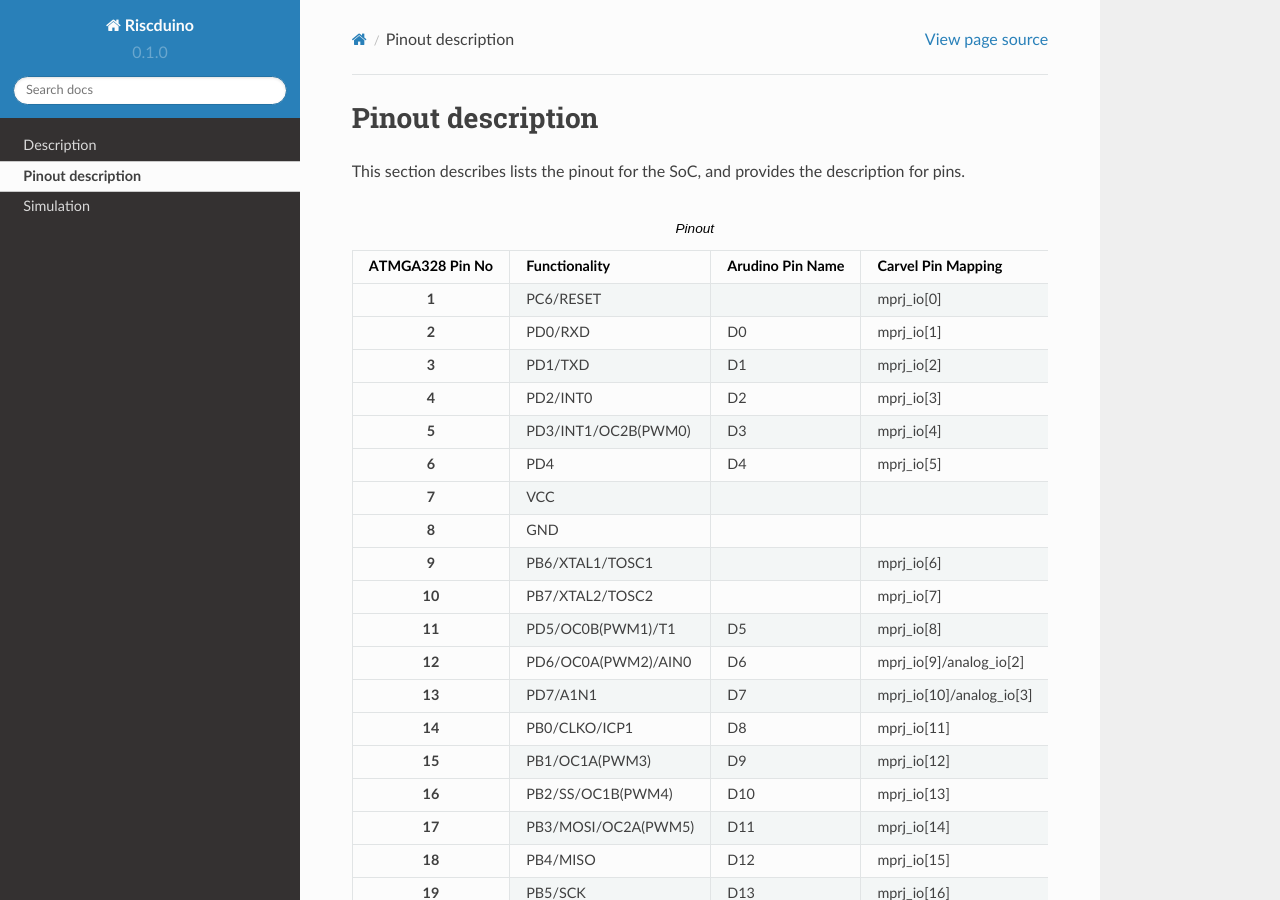
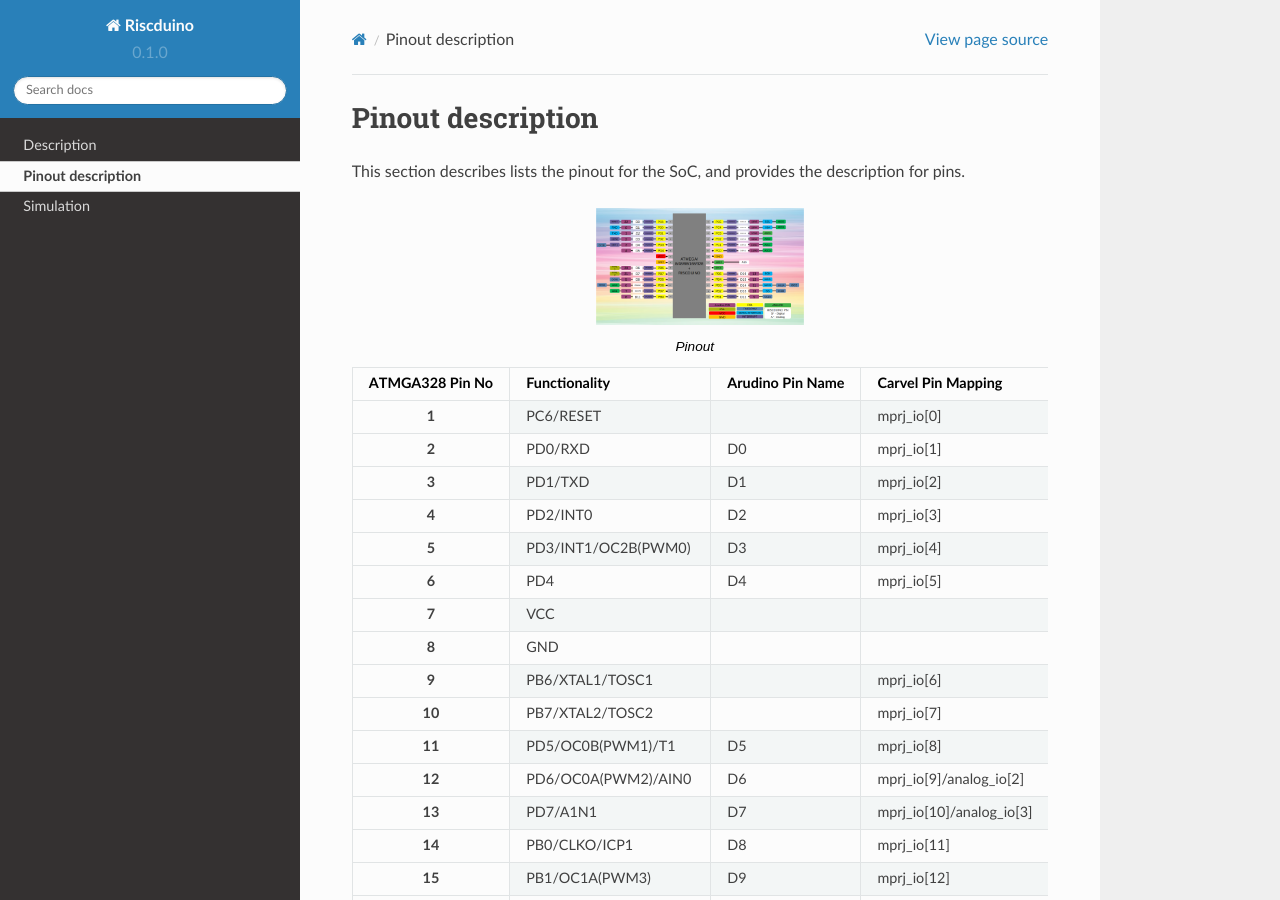
Before and after one commit to dineshannayya/riscduino-docs, a Sphinx documentation site: the page built from docs/source/pinout.rst, in a window 1280 px wide and 900 px high. Built offline with Sphinx 7.4.7 and the Read the Docs theme 2.0.0, drawn with Linux system fonts in a browser that asks for light colours; pages that are not in the unit, such as notebooks, are missing from menus.

Commit message:
document update

````diff
--- a/docs/source/description.rst
+++ b/docs/source/description.rst
@@ -32,8 +32,6 @@ Syntacore SCR1 (https://github.com/syntacore/scr1)
 core customization
 --------
 Following Design changes are done on the basic version of syntacore RISC core
-
-```
    * Some of the sv syntex are changed to standard verilog format to make compatibile with opensource tool iverilog & yosys
    * Instruction Request are changed from Single word to 4 Word Burst
    * Multiplication and Divsion are changed to improve timing
@@ -43,12 +41,10 @@ Following Design changes are done on the basic version of syntacore RISC core
    * Additional router are added towards instruction cache
    * Additional router are added towards data cache
    * Modified AXI/AHB interface to wishbone interface for instruction and data memory interface
-```
 
 Features
 --------
 
-```
    * RV32I or RV32E ISA base + optional RVM and RVC standard extensions
    * Machine privilege mode only
    * 2 to 5 stage pipeline
@@ -57,7 +53,6 @@ Features
    * Optional Integrated Programmable Interrupt Controller with 16 IRQ lines
    * Optional RISC-V Debug subsystem with JTAG interface
    * Optional on-chip Tightly-Coupled Memory
-```
 
 License
 -------
--- a/docs/source/pinout.rst
+++ b/docs/source/pinout.rst
@@ -21,6 +21,12 @@ Pinout description
 ==================
 
 This section describes lists the pinout for the SoC, and provides the description for pins.
+
+.. figure:: _static/riscduino_pinmap.png
+    :name: pin map
+    :width: 30%
+    :align: center
+
 
 .. list-table:: Pinout
     :name: pinout
````
Also changed, not shown: docs/source/_static/riscduino_1c.png (added), docs/source/_static/riscduino_1cc.png (added), docs/source/_static/riscduino_2cc.png (added), docs/source/_static/riscduino_pinmap.png (added), docs/source/_static/riscvcore_blockdiagram.png (added).
